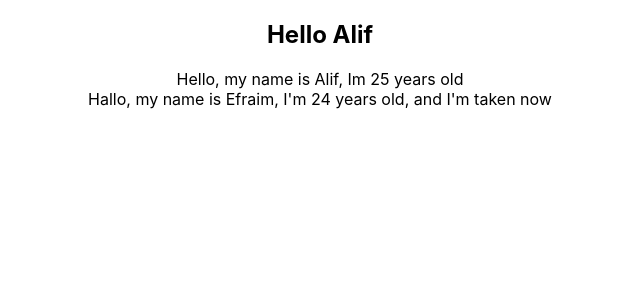
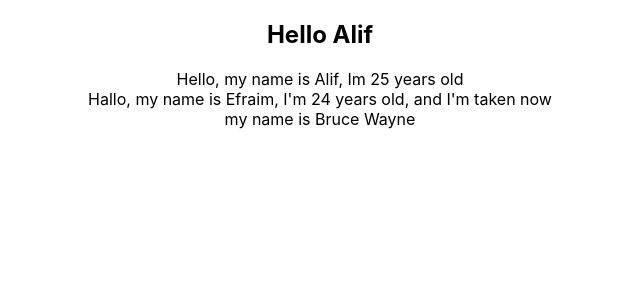
Before and after one commit to alifalridho/REACT-TYPESCRIPT, a React (Create React App) app: page / in a window 1280 px wide. Shown: the top 300 px of the page, without its empty margins (320-960 px from the left). Built offline with nearby package versions, Linux system fonts and the light colour scheme.

Commit message:
add Person.tsx

```diff
--- a/src/App.tsx
+++ b/src/App.tsx
@@ -3,13 +3,19 @@ import "./App.css";
 import Greet from "./components/Greet";
 import Hello from "./components/Hello";
 import User from "./components/User";
+import Person from "./components/Person";
 
 function App() {
+    const personName = {
+        firstName: "Bruce",
+        lastName: "Wayne",
+    };
     return (
         <div className="App">
             <Greet name={"Alif"} />
             <Hello age={25} name="Alif" />
-            <User name="Efraim" age={24} status={"taken"} />
+            <User name="Efraim" age={24} status={"taken"} isLoggedin={true} />
+            <Person name={personName} />
         </div>
     );
 }
--- /dev/null
+++ b/src/components/Person.tsx
@@ -0,0 +1,14 @@
+type personName = {
+    firstName: string;
+    lastName: string;
+};
+
+const Person = ({ name }: { name: personName }) => {
+    return (
+        <div>
+            my name is {name.firstName} {name.lastName}
+        </div>
+    );
+};
+
+export default Person;
--- a/src/components/User.tsx
+++ b/src/components/User.tsx
@@ -4,14 +4,18 @@ const User = ({
     name,
     age,
     status,
+    isLoggedin,
 }: {
     name: string;
     age: number;
     status: string | any;
+    isLoggedin: boolean;
 }) => {
     return (
         <div>
-            Hallo, my name is {name}, I'm {age} years old, and I'm {status} now
+            {isLoggedin
+                ? `Hallo, my name is ${name}, I'm ${age} years old, and I'm ${status} now`
+                : "Welcome Guest"}
         </div>
     );
 };
```
